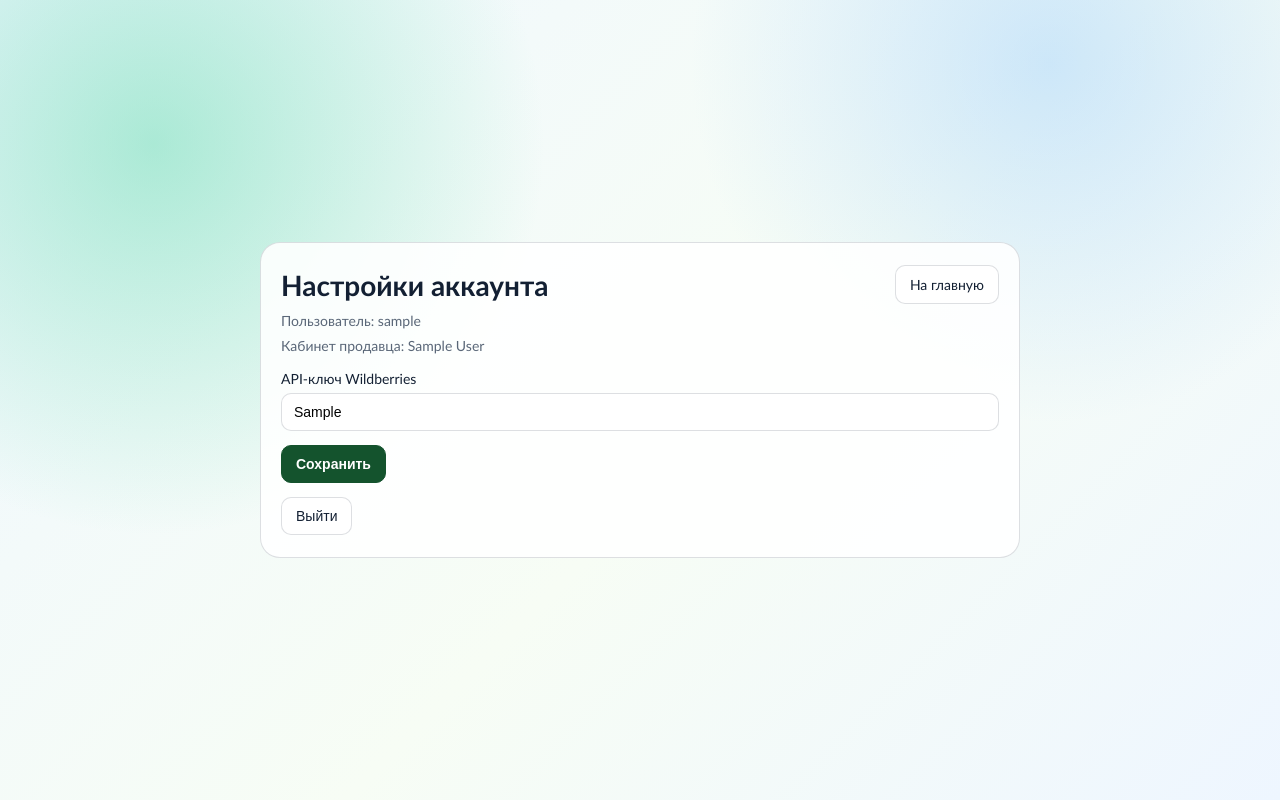
After one commit to ingenererusso-cyber/wb-cloud, a Django app: page /account/settings/ in a window 1280 px wide. The commit adds this page. Run offline with Django 5.2, Linux system fonts and the light colour scheme; a user stored in the database is signed in; tables that the repository leaves empty hold one stand-in row (values such as "Sample post").

Commit message:
feat: add auth account settings and sync on dashboard

```diff
--- a/config/urls.py
+++ b/config/urls.py
@@ -15,11 +15,15 @@ Including another URLconf
     2. Add a URL to urlpatterns:  path('blog/', include('blog.urls'))
 """
 from django.contrib import admin
+from django.contrib.auth import views as auth_views
 from django.urls import path
-from core.views import home, replenishment_report
+from core.views import account_settings, home, replenishment_report
 
 urlpatterns = [
     path('admin/', admin.site.urls),
+    path('login/', auth_views.LoginView.as_view(template_name='registration/login.html'), name='login'),
+    path('logout/', auth_views.LogoutView.as_view(), name='logout'),
+    path('account/settings/', account_settings, name='account_settings'),
     path('', home, name='home'),
     path('replenishment_report/', replenishment_report, name='replenishment_report'),
 ]
--- a/core/models.py
+++ b/core/models.py
@@ -2,6 +2,7 @@ from django.contrib.auth.models import User
 from django.db import models
 
 class SellerAccount(models.Model):
+    user = models.OneToOneField(User, on_delete=models.CASCADE, null=True, blank=True, related_name="seller_account")
     name = models.CharField(max_length=255)
     api_token = models.CharField(max_length=500)
 
--- a/core/services_offices.py
+++ b/core/services_offices.py
@@ -24,4 +24,4 @@ def sync_wb_offices(seller):
     # После обновления справочника складов сбрасываем кеш матчинга.
     clear_offices_cache()
 
-    print(f"Складов синхронизировано: {len(offices)}")
+    return len(offices)
--- a/core/services_orders.py
+++ b/core/services_orders.py
@@ -19,7 +19,7 @@ def _to_aware_datetime(value, default_tz):
     return dt
 
 
-def sync_fbw_orders(seller: SellerAccount, days_back: int = 90):
+def sync_fbw_orders(seller: SellerAccount, days_back: int = 175):
     """
     Загружает заказы за последние days_back дней.
     """
@@ -30,8 +30,6 @@ def sync_fbw_orders(seller: SellerAccount, days_back: int = 90):
     date_from = (datetime.now() - timedelta(days=days_back)).strftime("%Y-%m-%d")
 
     rows = client.get_orders(date_from=date_from)
-
-    print(f"Получено заказов: {len(rows)}")
 
     for r in rows:
         is_fbw = r.get("warehouseType") == "Склад WB"
@@ -58,3 +56,5 @@ def sync_fbw_orders(seller: SellerAccount, days_back: int = 90):
                 "is_local": is_local,
             }
         )
+
+    return len(rows)
--- a/core/views.py
+++ b/core/views.py
@@ -1,16 +1,59 @@
-from django.shortcuts import render
+from django.contrib import messages
+from django.contrib.auth.decorators import login_required
+from django.shortcuts import redirect, render
+from django.urls import reverse
+from core.models import SellerAccount
 from core.services.replenishment import calculate_replenishment
+from core.services_offices import sync_wb_offices
+from core.services_orders import sync_fbw_orders
 from core.services.localization import (
     get_local_orders_percent_last_full_week,
     get_local_orders_percent_trend_last_full_weeks,
 )
-from core.models import SellerAccount
 
 
+def _get_seller_for_user(user):
+    try:
+        return user.seller_account
+    except SellerAccount.DoesNotExist:
+        return None
+
+
+def _get_or_create_seller_for_user(user):
+    seller = _get_seller_for_user(user)
+    if seller:
+        return seller
+    display_name = user.get_full_name().strip() or user.username
+    seller, _ = SellerAccount.objects.get_or_create(
+        user=user,
+        defaults={"name": display_name, "api_token": ""},
+    )
+    return seller
+
+
+@login_required
 def home(request):
-    seller = SellerAccount.objects.first()
+    seller = _get_or_create_seller_for_user(request.user)
+
+    if request.method == "POST" and request.POST.get("action") == "sync_orders":
+        api_token = (seller.api_token or "").strip()
+        if not api_token:
+            messages.error(request, "Сначала добавьте API-ключ в настройках аккаунта.")
+            return redirect("home")
+        try:
+            offices_count = sync_wb_offices(seller)
+            orders_count = sync_fbw_orders(seller, days_back=175)
+            messages.success(
+                request,
+                f"Синхронизация завершена: складов {offices_count}, заказов {orders_count}.",
+            )
+        except Exception as exc:
+            messages.error(request, f"Ошибка синхронизации: {exc}")
+        return redirect("home")
+
     local_orders_percent = None
     local_orders_trend = {"points": []}
+    missing_api_token = not seller or not (seller.api_token or "").strip()
 
     if seller:
         local_orders_percent = get_local_orders_percent_last_full_week(seller)
@@ -22,19 +65,38 @@ def home(request):
         {
             "local_orders_percent": local_orders_percent,
             "local_orders_trend": local_orders_trend,
+            "seller": seller,
+            "missing_api_token": missing_api_token,
         },
     )
 
 
+@login_required
 def replenishment_report(request):
-
-    seller = SellerAccount.objects.first()
-
-    data = calculate_replenishment(seller)
-    print(data[:5])  # печатаем первые 5 строк для проверки
+    seller = _get_seller_for_user(request.user)
+    data = calculate_replenishment(seller) if seller else []
 
     return render(
         request,
         "replenishment/report.html",
-        {"rows": data}
+        {"rows": data, "seller": seller}
     )
+
+
+@login_required
+def account_settings(request):
+    seller = _get_or_create_seller_for_user(request.user)
+
+    if request.method == "POST":
+        seller.api_token = request.POST.get("api_token", "").strip()
+        seller.save(update_fields=["api_token"])
+        return redirect(f"{reverse('account_settings')}?saved=1")
+
+    return render(
+        request,
+        "account/settings.html",
+        {
+            "seller": seller,
+            "saved": request.GET.get("saved") == "1",
+        },
+    )
--- /dev/null
+++ b/templates/account/settings.html
@@ -0,0 +1,143 @@
+<!DOCTYPE html>
+<html lang="ru">
+<head>
+    <meta charset="UTF-8">
+    <meta name="viewport" content="width=device-width, initial-scale=1.0">
+    <title>Настройки аккаунта</title>
+    <style>
+        :root {
+            --ink: #132033;
+            --muted: #5a6778;
+            --line: rgba(19, 32, 51, 0.14);
+            --surface: rgba(255, 255, 255, 0.88);
+            --ok-bg: #dcfce7;
+            --ok-ink: #166534;
+            --accent: #14532d;
+        }
+
+        * { box-sizing: border-box; }
+
+        body {
+            margin: 0;
+            min-height: 100vh;
+            font-family: "Trebuchet MS", "Avenir Next", "Segoe UI", sans-serif;
+            color: var(--ink);
+            background:
+                radial-gradient(circle at 12% 18%, rgba(85, 215, 166, 0.45), transparent 30%),
+                radial-gradient(circle at 82% 8%, rgba(136, 195, 255, 0.38), transparent 28%),
+                linear-gradient(135deg, #eff7ff 0%, #f7fdf5 55%, #eef6ff 100%);
+            display: grid;
+            place-items: center;
+            padding: 18px;
+        }
+
+        .card {
+            width: min(760px, 100%);
+            border: 1px solid var(--line);
+            border-radius: 20px;
+            background: var(--surface);
+            padding: 22px 20px;
+        }
+
+        .head {
+            display: flex;
+            justify-content: space-between;
+            align-items: center;
+            gap: 10px;
+            flex-wrap: wrap;
+        }
+
+        h1 {
+            margin: 0;
+            font-size: 28px;
+        }
+
+        .muted {
+            margin: 8px 0 0;
+            color: var(--muted);
+            font-size: 14px;
+        }
+
+        .ok {
+            margin-top: 12px;
+            border-radius: 10px;
+            padding: 10px 12px;
+            background: var(--ok-bg);
+            color: var(--ok-ink);
+            font-size: 14px;
+        }
+
+        .field {
+            margin-top: 16px;
+        }
+
+        label {
+            display: block;
+            margin-bottom: 6px;
+            font-size: 14px;
+        }
+
+        input {
+            width: 100%;
+            border: 1px solid var(--line);
+            border-radius: 10px;
+            padding: 10px 12px;
+            font-size: 14px;
+        }
+
+        .actions {
+            margin-top: 14px;
+            display: flex;
+            gap: 10px;
+            flex-wrap: wrap;
+        }
+
+        .btn {
+            text-decoration: none;
+            border: 1px solid var(--line);
+            background: #fff;
+            color: var(--ink);
+            border-radius: 10px;
+            padding: 10px 14px;
+            font-size: 14px;
+            cursor: pointer;
+        }
+
+        .btn-primary {
+            border-color: var(--accent);
+            background: var(--accent);
+            color: #fff;
+            font-weight: 700;
+        }
+    </style>
+</head>
+<body>
+    <main class="card">
+        <div class="head">
+            <h1>Настройки аккаунта</h1>
+            <a class="btn" href="{% url 'home' %}">На главную</a>
+        </div>
+        <p class="muted">Пользователь: {{ request.user.username }}</p>
+        <p class="muted">Кабинет продавца: {{ seller.name }}</p>
+
+        {% if saved %}
+            <div class="ok">API-ключ сохранён.</div>
+        {% endif %}
+
+        <form method="post">
+            {% csrf_token %}
+            <div class="field">
+                <label for="api_token">API-ключ Wildberries</label>
+                <input id="api_token" name="api_token" type="text" value="{{ seller.api_token }}" placeholder="Вставьте API-ключ">
+            </div>
+            <div class="actions">
+                <button class="btn btn-primary" type="submit">Сохранить</button>
+            </div>
+        </form>
+        <form method="post" action="{% url 'logout' %}" class="actions">
+            {% csrf_token %}
+            <button class="btn" type="submit">Выйти</button>
+        </form>
+    </main>
+</body>
+</html>
```
Also changed, not shown: config/settings.py (+5 -2 lines), core/admin.py (+7 -1 lines), templates/home.html (+82 -1 lines), templates/registration/login.html (added, +109 -0 lines), templates/replenishment/report.html (+36 -0 lines), core/migrations/0006_selleraccount_user.py (added).
